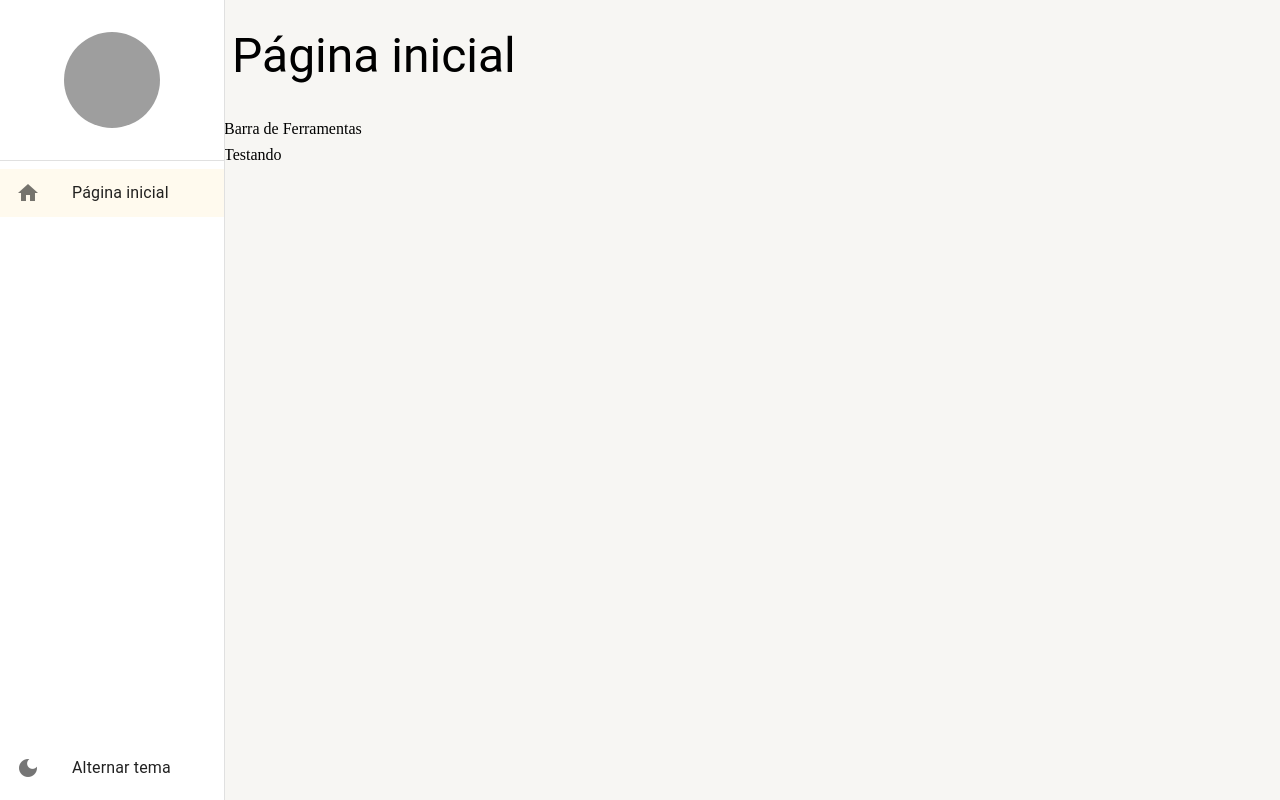
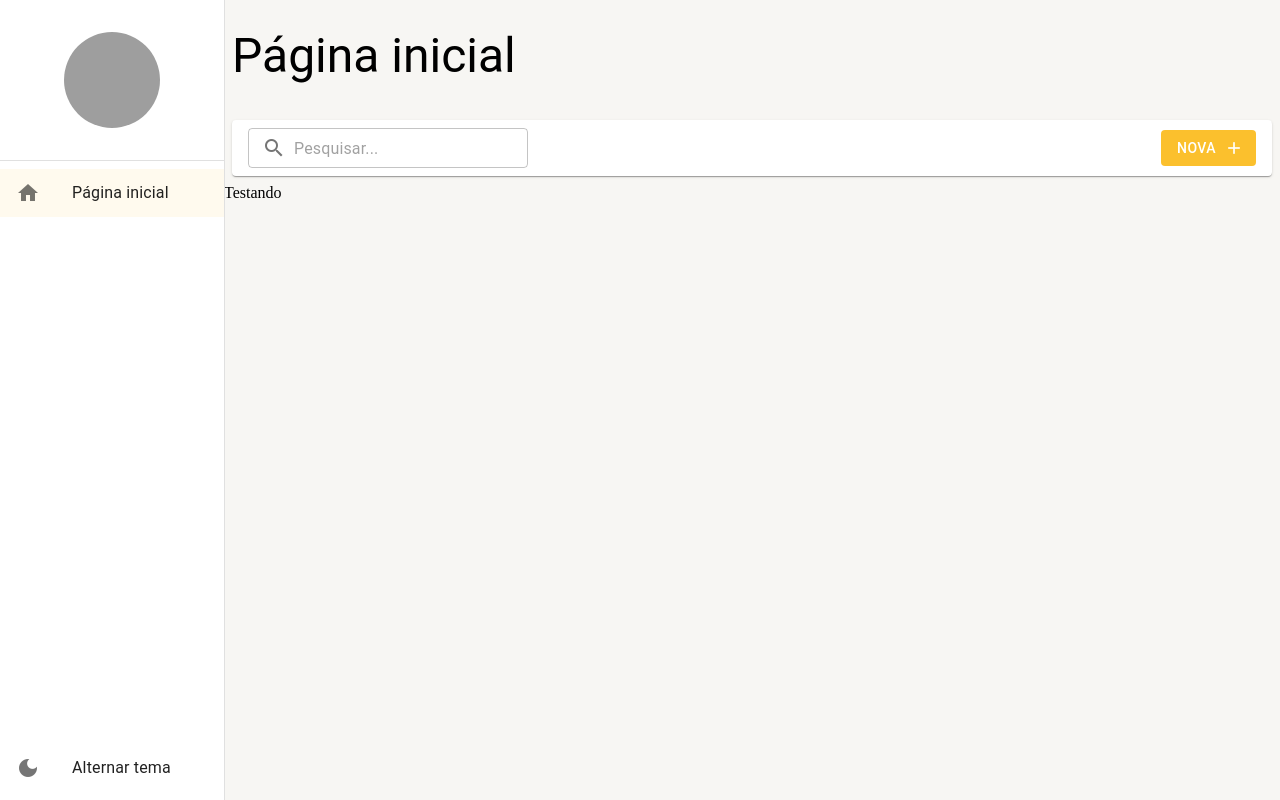
Before and after one commit to RuanF7/materialui-typescript, a React (Create React App) app: page /pagina-inicial in a window 1280 px wide. Built offline with nearby package versions, Linux system fonts and the light colour scheme; grey boxes are pictures that could not be loaded.

Commit message:
refactor: ferramenta da listagem

```diff
--- a/src/pages/dashboard/Dashboard.tsx
+++ b/src/pages/dashboard/Dashboard.tsx
@@ -1,3 +1,4 @@
+import { FerramentasDaListagem } from '../../shared/components';
 import { LayoutBaseDePagina } from '../../shared/layouts';
 
 
@@ -5,7 +6,15 @@ import { LayoutBaseDePagina } from '../../shared/layouts';
 export const Dashboard = () => {
 
   return (
-    <LayoutBaseDePagina titulo='Página inicial' barraDeFerramentas={<>Barra de Ferramentas</>}>
+    <LayoutBaseDePagina
+      titulo='Página inicial'
+      barraDeFerramentas={(
+        <FerramentasDaListagem
+          mostrarInputBusca
+          textoBotaoNovo='Nova'
+        />
+      )}
+    >
       Testando
     </LayoutBaseDePagina>
   );
--- /dev/null
+++ b/src/shared/components/ferramentas-da-listagem/FerramentasDaListagem.tsx
@@ -0,0 +1,62 @@
+import { TextField, Box, Paper, useTheme, Icon, InputAdornment, Button } from '@mui/material';
+
+interface IFerramentasDaListagemProps {
+  textoDaBusca?: string;
+  mostrarInputBusca?: boolean;
+  aoMudarTextoDeBusca?: (novoTexto: string) => void;
+  textoBotaoNovo?: string;
+  mostrarBotaoNovo?: boolean;
+  aoClicarEmNovo?: () => void;
+}
+
+export const FerramentasDaListagem: React.FC<IFerramentasDaListagemProps> = ({
+  textoDaBusca = '',
+  mostrarInputBusca = false,
+  aoMudarTextoDeBusca,
+  aoClicarEmNovo,
+  textoBotaoNovo = 'Novo',
+  mostrarBotaoNovo = true,
+}) => {
+  const theme = useTheme();
+
+  return (
+    <Box
+      gap={1}
+      marginX={1}
+      padding={1}
+      paddingX={2}
+      display='flex'
+      alignItems='center'
+      component={Paper}
+      height={theme.spacing(5)}
+    >
+      {mostrarInputBusca && (
+        <TextField
+          size='small'
+          value={textoDaBusca}
+          onChange={(e) => aoMudarTextoDeBusca?.(e.target.value)}
+          placeholder='Pesquisar...'
+          InputProps={{
+            startAdornment: (
+              <InputAdornment position="start">
+                <Icon>search</Icon>
+              </InputAdornment>
+            ),
+          }}
+        />
+      )}
+
+      <Box flex={1} display='flex' justifyContent='end'>
+        {mostrarBotaoNovo && (
+          <Button
+            color='primary'
+            disableElevation
+            variant='contained'
+            onClick={aoClicarEmNovo}
+            endIcon={<Icon>add</Icon>}
+          >{textoBotaoNovo}</Button>
+        )}
+      </Box>
+    </Box>
+  );
+};
--- a/src/shared/components/index.ts
+++ b/src/shared/components/index.ts
@@ -1 +1,2 @@
 export * from './menu-lateral/MenuLateral';
+export * from './ferramentas-da-listagem/FerramentasDaListagem';
```
